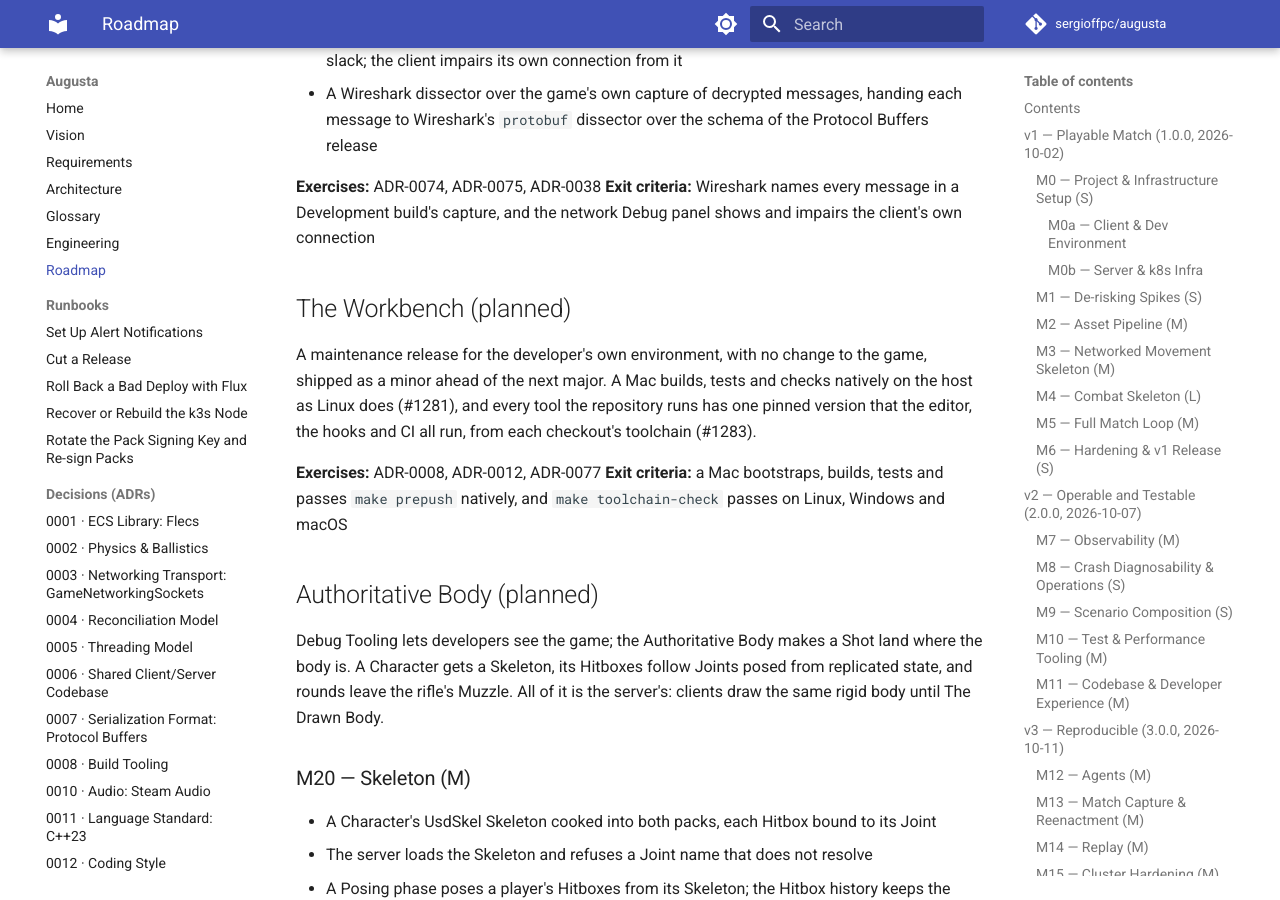
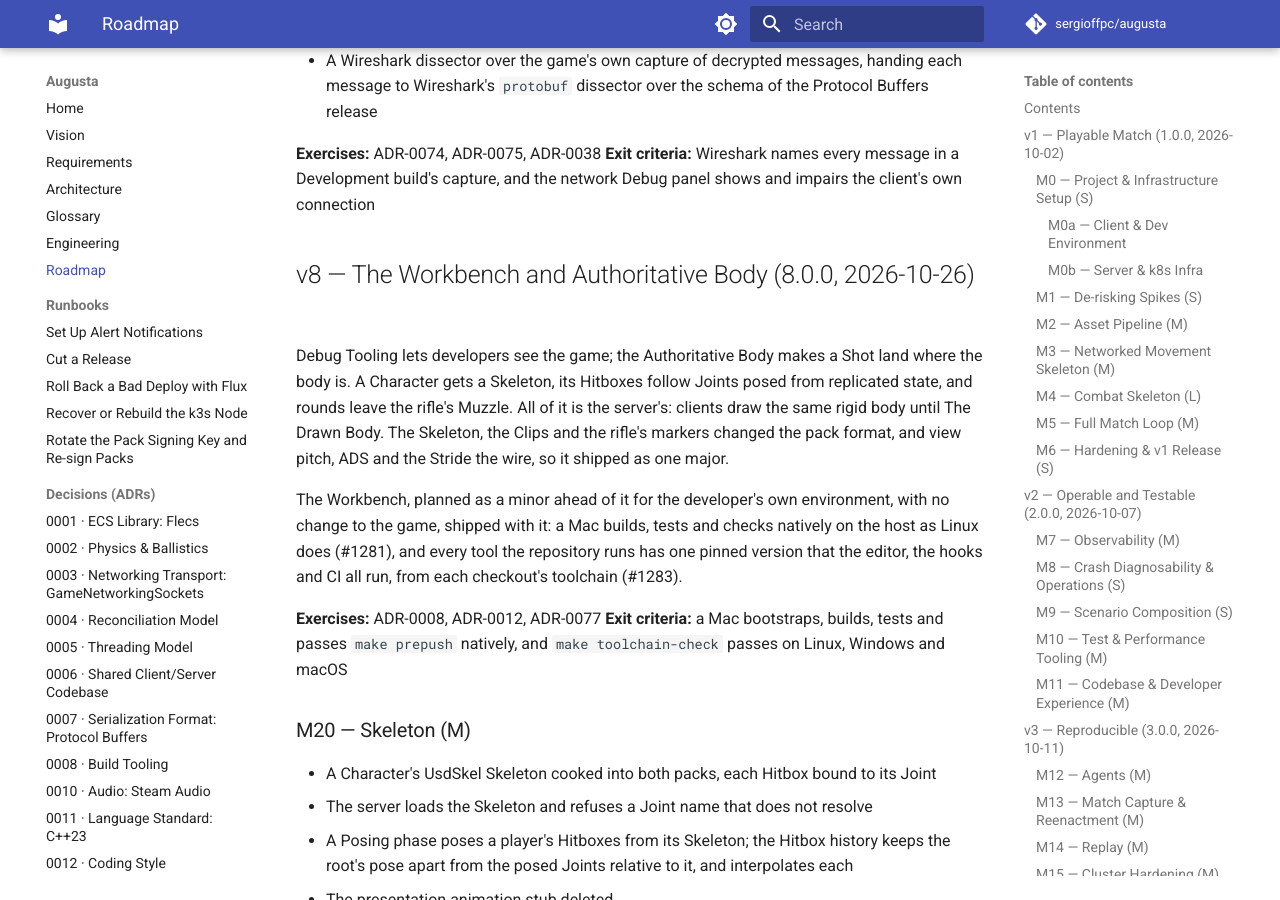
Before and after one commit to sergioffpc/augusta, an MkDocs documentation site: the page built from docs/ROADMAP.md, in a window 1280 px wide and 900 px high, scrolled down 11329 px. Built offline with MkDocs 1.6.1 and Material for MkDocs 9.7.7, drawn with Linux system fonts in a browser that asks for light colours; comment, search, counter and statistics services are not loaded; some of the changed text lies outside the part shown.

Commit message:
chore(release): date The Workbench and Authoritative Body release in the roadmap
Co-Authored-By: Claude Opus 5.5 <noreply@anthropic.com>

```diff
--- a/docs/ROADMAP.md
+++ b/docs/ROADMAP.md
@@ -44,8 +44,7 @@ the issues is ENGINEERING.md's Milestones section.
 - [v7 — Debug and Network Tooling (7.0.0, 2026-10-24)](#v7--debug-and-network-tooling-700-2026-10-24)
     - [M19a — Debug Tooling (L)](#m19a--debug-tooling-l)
     - [M19b — Network Tooling (M)](#m19b--network-tooling-m)
-- [The Workbench (planned)](#the-workbench-planned)
-- [Authoritative Body (planned)](#authoritative-body-planned)
+- [v8 — The Workbench and Authoritative Body (8.0.0, 2026-10-26)](#v8--the-workbench-and-authoritative-body-800-2026-10-26)
     - [M20 — Skeleton (M)](#m20--skeleton-m)
     - [M21 — Muzzle (S)](#m21--muzzle-s)
     - [M22 — Clips & the Hitbox Pose (M)](#m22--clips--the-hitbox-pose-m)
@@ -459,24 +458,24 @@ shooter saw, and a Shipping build holds no debug tool
 every message in a Development build's capture, and the network Debug panel
 shows and impairs the client's own connection
 
-## The Workbench (planned)
+## v8 — The Workbench and Authoritative Body (8.0.0, 2026-10-26)
 
-A maintenance release for the developer's own environment, with no change to the
-game, shipped as a minor ahead of the next major. A Mac builds, tests and checks
-natively on the host as Linux does (#1281), and every tool the repository runs
-has one pinned version that the editor, the hooks and CI all run, from each
-checkout's toolchain (#1283).
+Debug Tooling lets developers see the game; the Authoritative Body makes a Shot
+land where the body is. A Character gets a Skeleton, its Hitboxes follow Joints
+posed from replicated state, and rounds leave the rifle's Muzzle. All of it is
+the server's: clients draw the same rigid body until The Drawn Body. The
+Skeleton, the Clips and the rifle's markers changed the pack format, and view
+pitch, ADS and the Stride the wire, so it shipped as one major.
+
+The Workbench, planned as a minor ahead of it for the developer's own
+environment, with no change to the game, shipped with it: a Mac builds, tests
+and checks natively on the host as Linux does (#1281), and every tool the
+repository runs has one pinned version that the editor, the hooks and CI all
+run, from each checkout's toolchain (#1283).
 
 **Exercises:** ADR-0008, ADR-0012, ADR-0077 **Exit criteria:** a Mac bootstraps,
 builds, tests and passes `make prepush` natively, and `make toolchain-check`
 passes on Linux, Windows and macOS
-
-## Authoritative Body (planned)
-
-Debug Tooling lets developers see the game; the Authoritative Body makes a Shot
-land where the body is. A Character gets a Skeleton, its Hitboxes follow Joints
-posed from replicated state, and rounds leave the rifle's Muzzle. All of it is
-the server's: clients draw the same rigid body until The Drawn Body.
 
 ### M20 — Skeleton (M)
 
```
